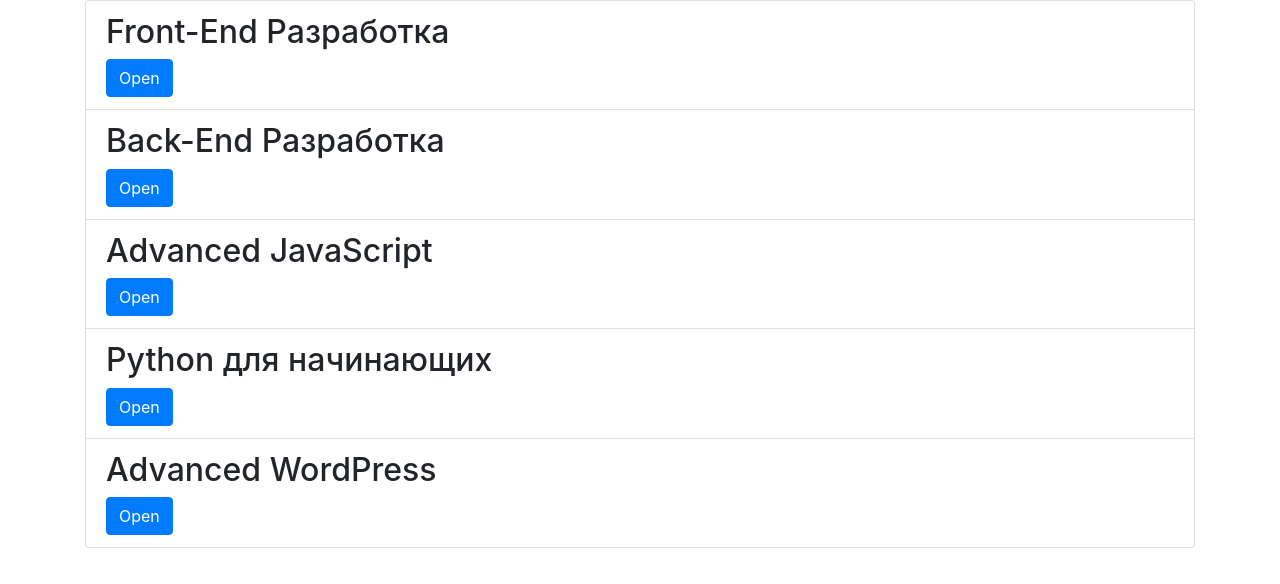
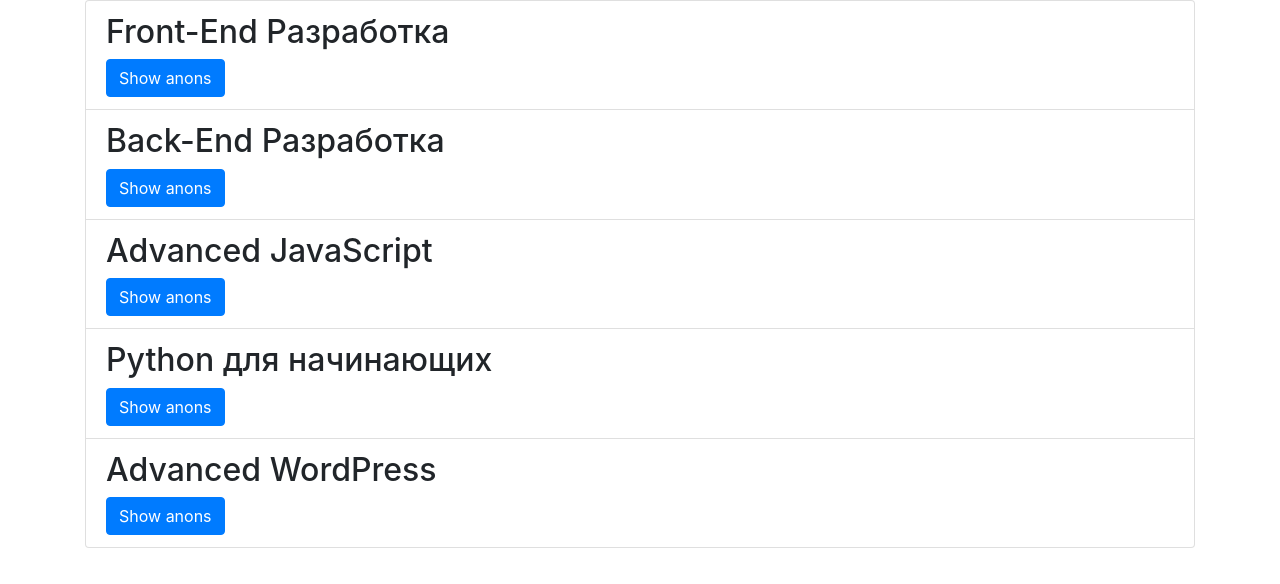
Before and after one commit to mifist/20210310_HOC, a React (Create React App) app: page / in a window 1280 px wide. Shown: the top 584 px of the page. Built offline with nearby package versions, Linux system fonts and the light colour scheme.

Commit message:
ready all

```diff
--- a/src/components/Course.jsx
+++ b/src/components/Course.jsx
@@ -1,15 +1,17 @@
-import React, {Component} from "react"
+import {memo} from "react"
 
-class Course extends Component {
-  render() {
-    const {item} = this.props
-    return (
-      <li className="list-group-item">
-        <h2>{item.title}</h2>
-        <button className="btn btn-primary">Open</button>
-      </li>
-    )
-  }
+const Course = ({item, toggle, isOpen}) => {
+  console.log("RENDER", item.id)
+
+  return (
+    <li className="list-group-item">
+      <h2>{item.title}</h2>
+      {isOpen && <p>{item.anons}</p>}
+      <button onClick={() => toggle(item.id)} className="btn btn-primary">
+        {isOpen ? "Close anons" : "Show anons"}
+      </button>
+    </li>
+  )
 }
 
-export default Course
+export default memo(Course)
--- a/src/components/CoursesList.jsx
+++ b/src/components/CoursesList.jsx
@@ -1,17 +1,22 @@
-import React, {Component} from "react"
 import data from "../data"
 import Course from "./Course"
+import useToggle from "../hooks/useToggle"
 
-class CoursesList extends Component {
-  render() {
+const CoursesList = () => {
+  const {openId, toggle} = useToggle()
+
   return (
     <ul className="list-group">
       {data.map(item => (
-          <Course key={item.id} item={item} />
+        <Course
+          key={item.id}
+          isOpen={openId === item.id}
+          toggle={toggle}
+          item={item}
+        />
       ))}
     </ul>
   )
 }
-}
 
 export default CoursesList
--- /dev/null
+++ b/src/hooks/useToggle.js
@@ -0,0 +1,11 @@
+import {useState, useCallback} from "react"
+
+const useToggle = () => {
+  const [openId, setOpenId] = useState(null)
+
+  const toggle = useCallback(id => setOpenId(x => (x === id ? null : id)), [])
+
+  return {openId, toggle}
+}
+
+export default useToggle
```
Also changed, not shown: src/hoc/withToggle.js (added, +21 -0 lines). Lines whose indentation alone changed are shown as unchanged.
